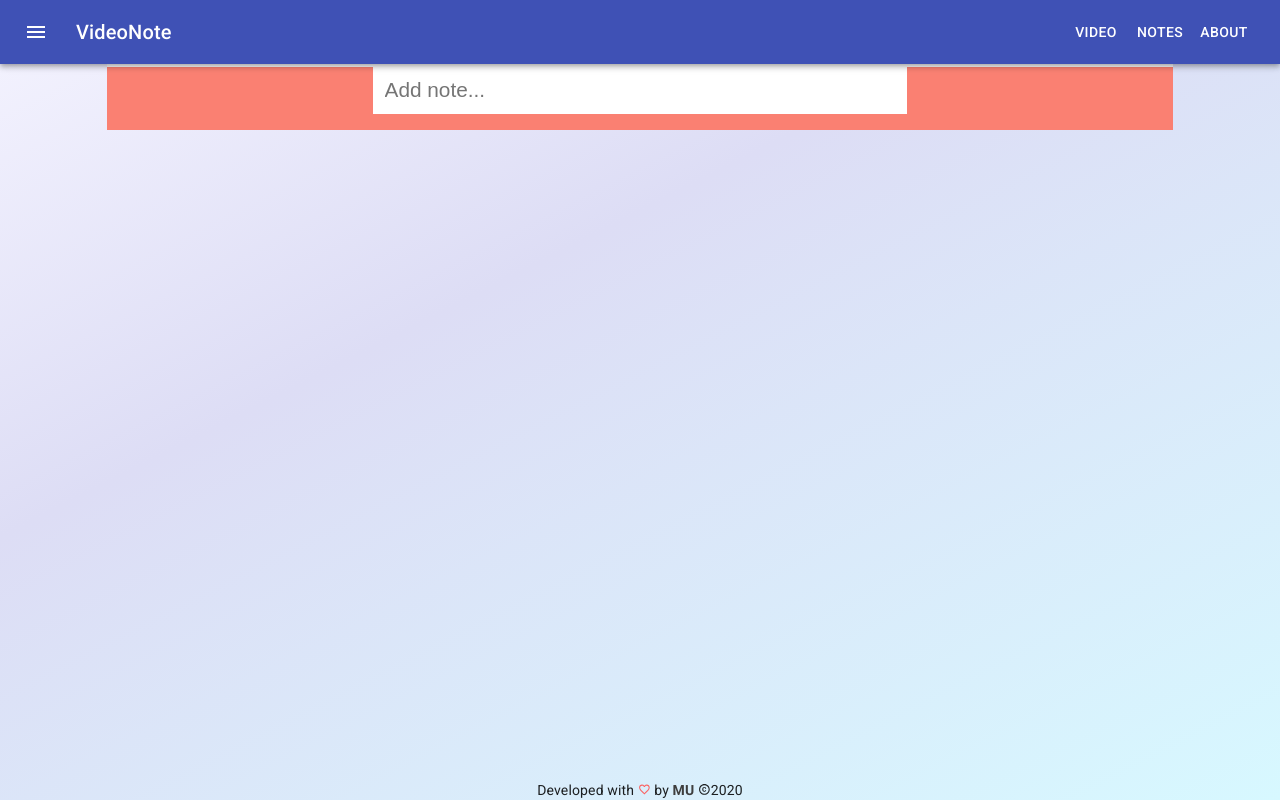
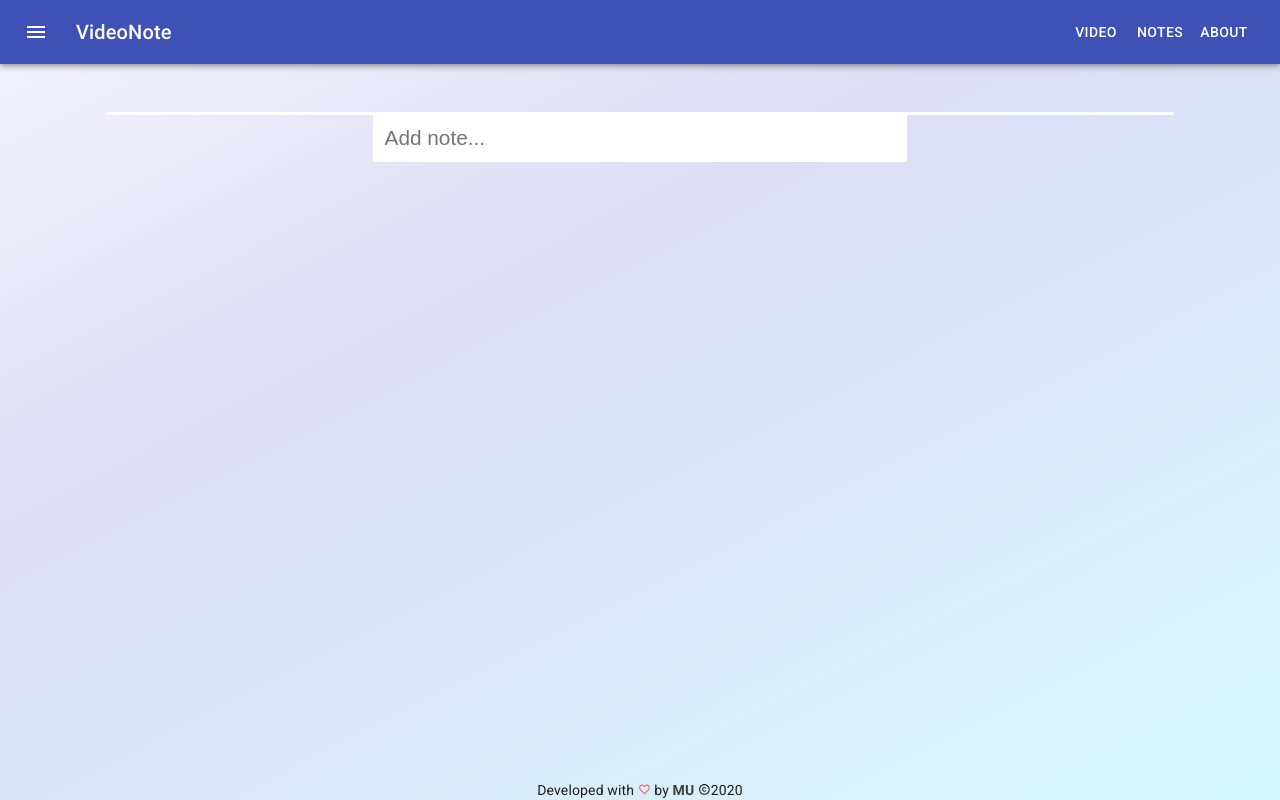
Before and after one commit to joshmu/vn-material_old, a React (Create React App) app: page /notes in a window 1280 px wide. Built offline with nearby package versions, Linux system fonts and the light colour scheme.

Commit message:
notes input background and margin

```diff
--- a/src/components/Notes.js
+++ b/src/components/Notes.js
@@ -92,7 +92,11 @@ const Todo = () => {
   return (
     <Grid
       item
-      style={{ backgroundColor: 'salmon', alignSelf: 'flex-start' }}
+      style={{
+        backgroundColor: 'none',
+        alignSelf: 'flex-start',
+        marginTop: '3rem'
+      }}
       xs={10}
     >
       <Timeline />
```
